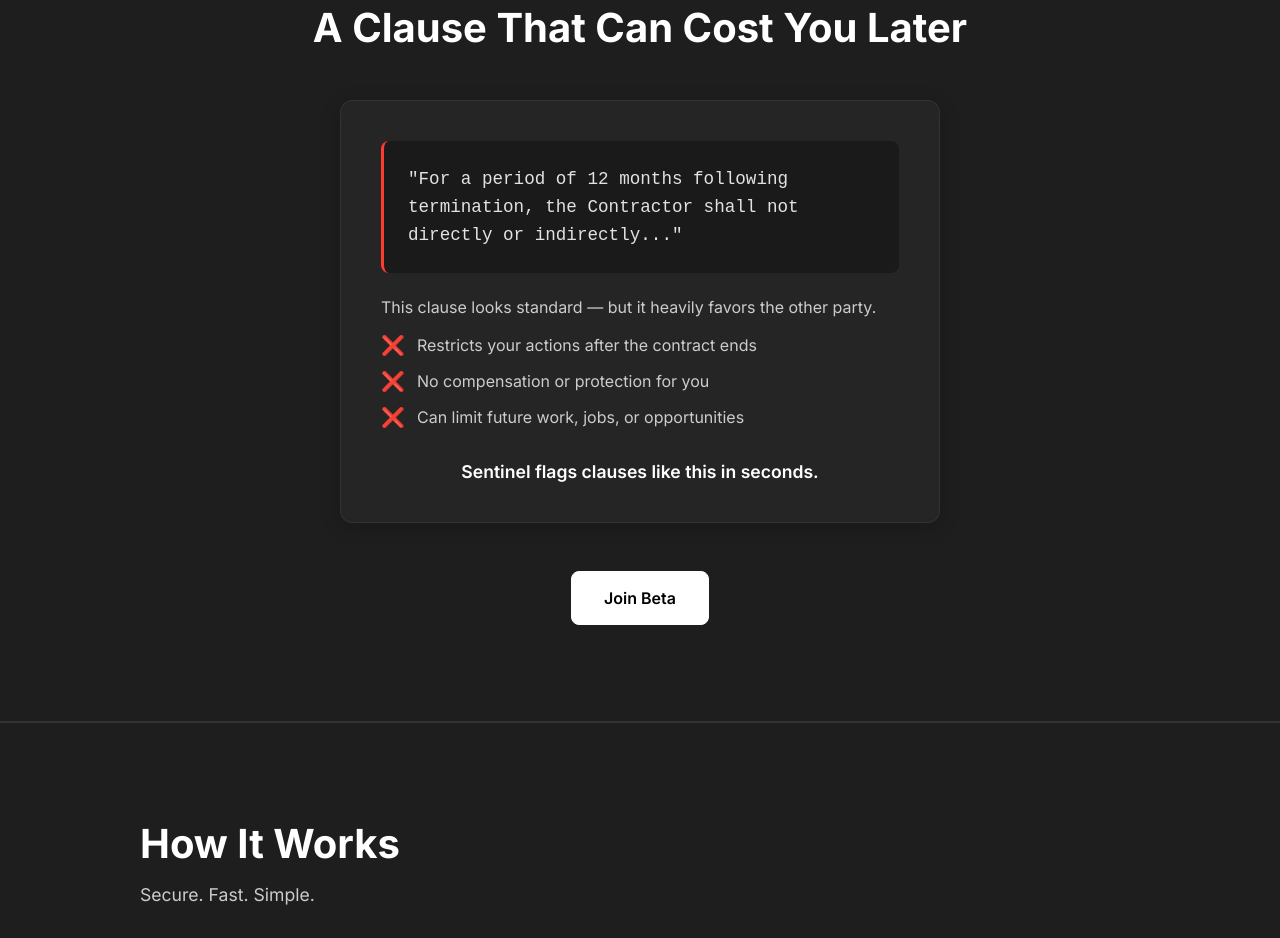
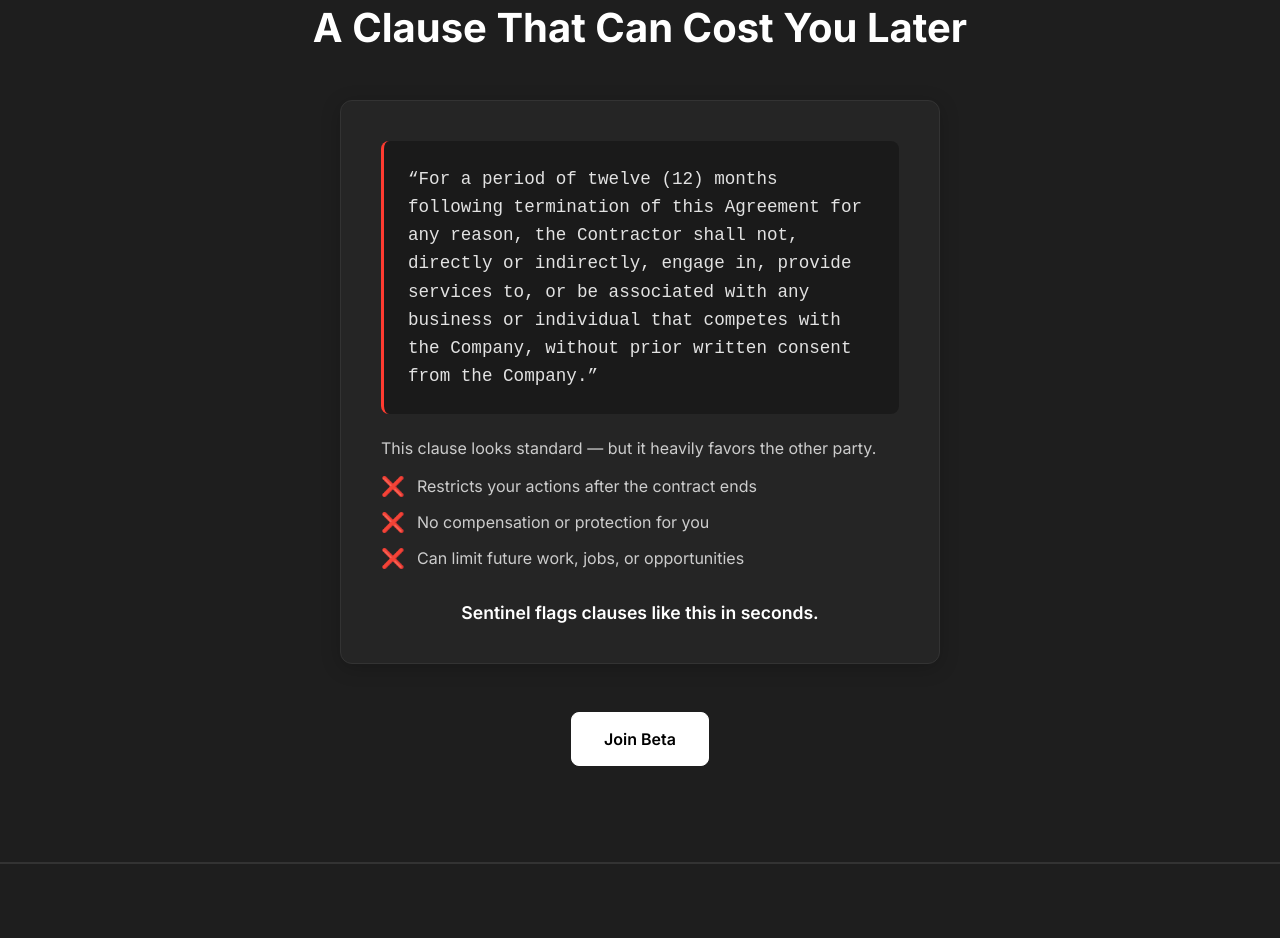
Before and after one commit to Edify11/sentinel, a plain HTML site: page index.html in a window 1280 px wide. Shown: the part 1806-2744 px from the top of the page. Drawn offline with nearby package versions, Linux system fonts and the light colour scheme.

Commit message:
Add files via upload

```diff
--- a/index.html
+++ b/index.html
@@ -148,8 +148,10 @@
             <div class="example-card">
                 <div class="example-content">
                     <p class="example-text">
-                        "For a period of 12 months following termination, the Contractor shall not directly or
-                        indirectly..."
+                        “For a period of twelve (12) months following termination of this Agreement for any reason, the
+                        Contractor shall not, directly or indirectly, engage in, provide services to, or be associated
+                        with any business or individual that competes with the Company, without prior written consent
+                        from the Company.”
                     </p>
                     <p style="color: var(--text-secondary); margin-bottom: 1rem; text-align: left;">
                         This clause looks standard — but it heavily favors the other party.
```
